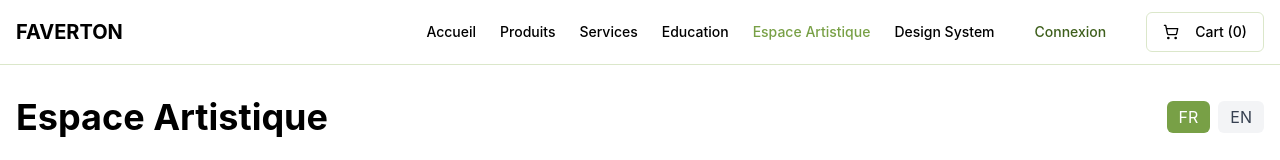
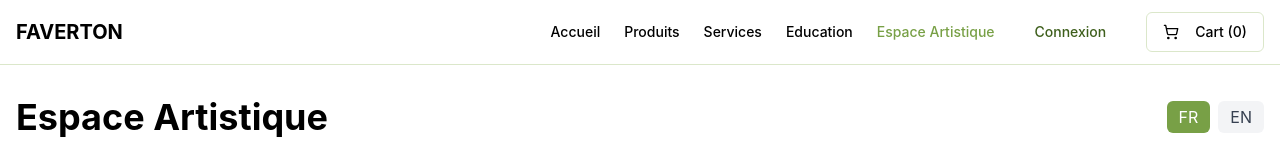
Before and after one commit to favianInt/favian-green-harvest-web, a React (Vite) app: page /artistic in a window 1280 px wide. Shown: the top 160 px of the page. Built offline with nearby package versions, Linux system fonts and the light colour scheme.

Commit message:
Remove Design System page

```diff
--- a/src/App.tsx
+++ b/src/App.tsx
@@ -13,7 +13,6 @@ import Education from "./pages/Education";
 import ArtisticSpace from "./pages/ArtisticSpace";
 import NotFound from "./pages/NotFound";
 import PreLanding from "./pages/PreLanding";
-import DesignSystem from "./pages/DesignSystem";
 
 const queryClient = new QueryClient();
 
@@ -31,7 +30,6 @@ const App = () => (
               <Route path="/services" element={<Services />} />
               <Route path="/education" element={<Education />} />
               <Route path="/artistic" element={<ArtisticSpace />} />
-              <Route path="/design-system" element={<DesignSystem />} />
               <Route path="/" element={<PreLanding />} />
               {/* ADD ALL CUSTOM ROUTES ABOVE THE CATCH-ALL "*" ROUTE */}
               <Route path="*" element={<NotFound />} />
--- a/src/components/Navbar.tsx
+++ b/src/components/Navbar.tsx
@@ -52,7 +52,6 @@ const Navbar = () => {
             <Link to="/services" className={linkClass('/services')}>Services</Link>
             <Link to="/education" className={linkClass('/education')}>Education</Link>
             <Link to="/artistic" className={linkClass('/artistic')}>Espace Artistique</Link>
-            <Link to="/design-system" className={linkClass('/design-system')}>Design System</Link>
             <AuthButton />
             <ShoppingCart />
           </nav>
@@ -97,12 +96,6 @@ const Navbar = () => {
                 >
                   Espace Artistique
                 </Link>
-                <Link
-                  to="/design-system"
-                  className={`${pathname === '/design-system' ? 'text-faverton-green' : ''} hover:text-faverton-green`}
-                >
-                  Design System
-                </Link>
                 <div className="mt-4">
                   <AuthButton />
                 </div>
```
